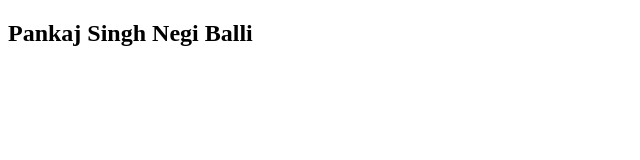
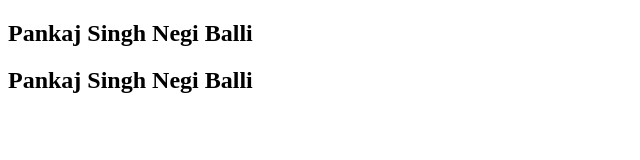
Before and after one commit to gajenweb/learnhtml, a plain HTML site: page index.html in a window 1280 px wide. Shown: the whole page, without its empty margins (0-640 px from the left). Drawn offline with Linux system fonts and the light colour scheme.

Commit message:
name added

```diff
--- a/index.html
+++ b/index.html
@@ -7,6 +7,7 @@
     <title>Document</title>
 </head>
 <body>
-    <h2>Pankaj Singh Negi Balli</h2>
+    <h2>Pankaj Singh Negi Balli </h2>
+	<h2>Pankaj Singh Negi Balli </h2>
 </body>
 </html>
```
